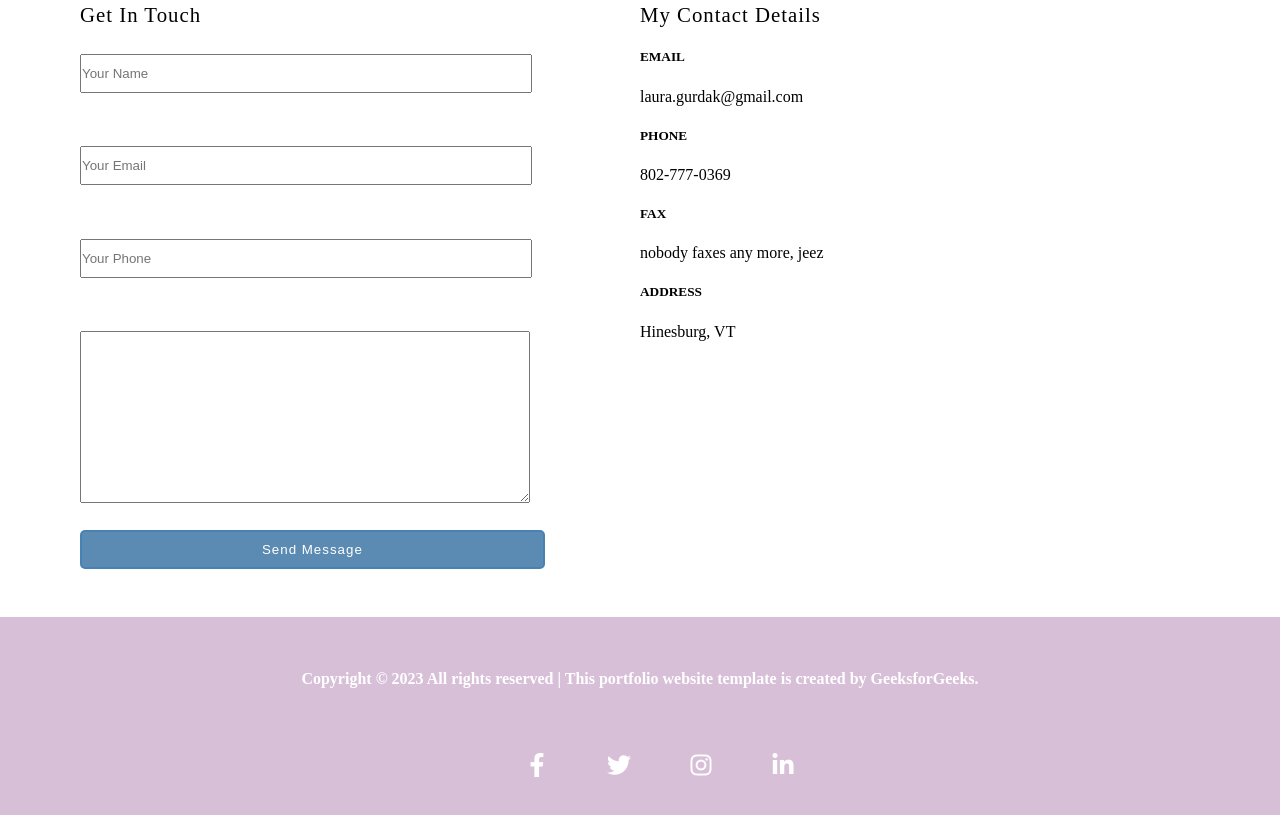
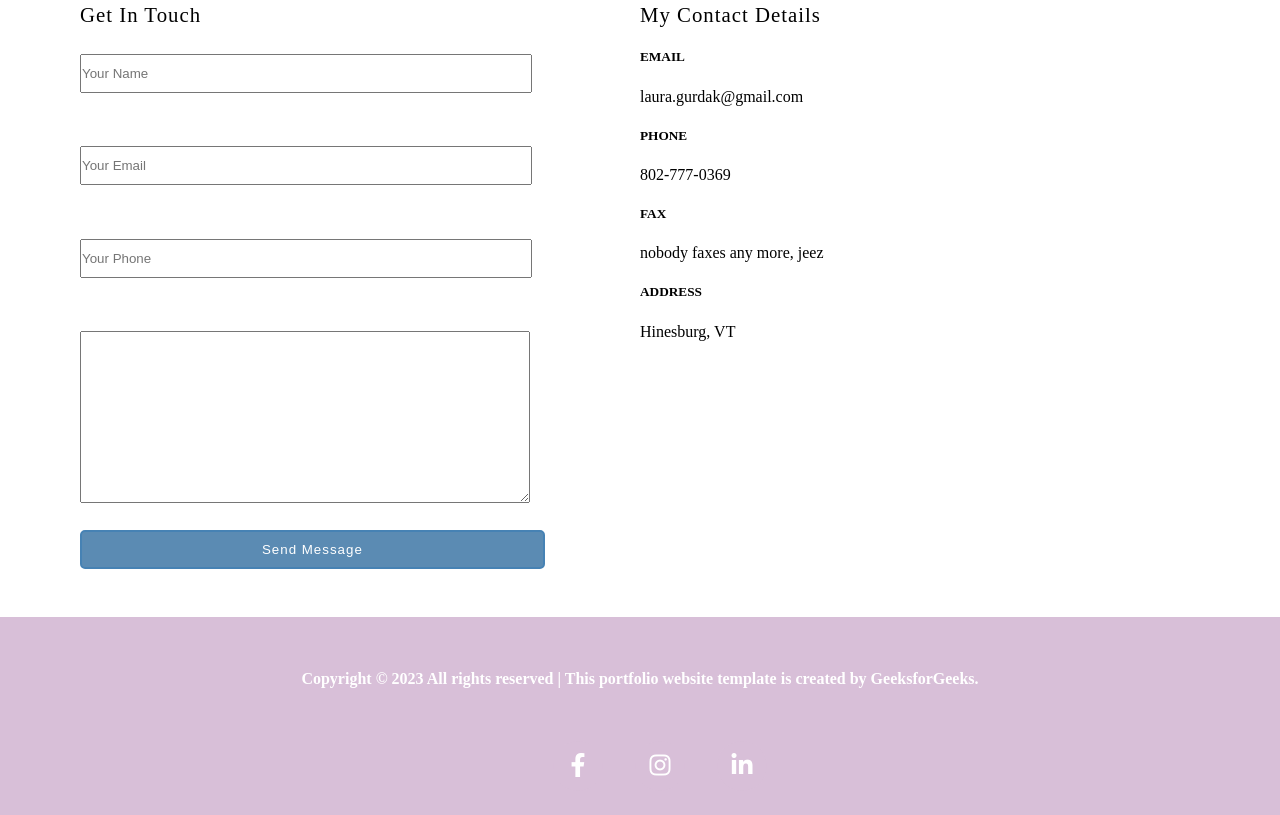
Before and after one commit to el-em-g/el-em-g.github.io, a plain HTML site: page index.html in a window 1280 px wide. Shown: the part 3535-4350 px from the top of the page. Drawn offline with Linux system fonts and the light colour scheme; a web font is replaced by a local one.

Commit message:
Update index.html
added linked in link

```diff
--- a/index.html
+++ b/index.html
@@ -399,16 +399,11 @@ Hi! I'm a budding web developer and designer with a passion for crafting user-fr
                         </li>
                         <li class="footer-list-items">
                             <a class="footer-links" href="#">
-                                <i class="fab fa-twitter"></i>
-                            </a>
-                        </li>
-                        <li class="footer-list-items">
-                            <a class="footer-links" href="#">
                                 <i class="fab fa-instagram"></i>
                             </a>
                         </li>
                         <li class="footer-list-items">
-                            <a class="footer-links" href="#">
+                            <a class="footer-links" href="https://www.linkedin.com/in/laura-gurdak-bb73772b4/">
                                 <i class="fab fa-linkedin-in"></i>
                             </a>
                         </li>
```
